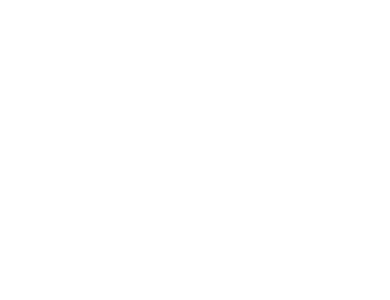
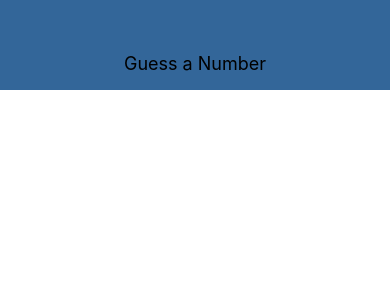
Before and after one commit to bee-squared/guess-a-number, a React Native app: screen / in a window 390 px wide. Shown: the top 300 px of the page. Built offline with nearby package versions, Linux system fonts and the light colour scheme.

Commit message:
render header on app

```diff
--- a/App.js
+++ b/App.js
@@ -1,14 +1,17 @@
 import React from 'react';
 import { StyleSheet, View } from 'react-native';
+import Header from './components/Header'
 
 export default function App() {
   return (
     <View style={styles.container}>
-
+      <Header title='Guess a Number'/>
     </View>
   );
 }
 
 const styles = StyleSheet.create({
-
+  screen: {
+    flex: 1,
+  }
 });
--- a/components/Header.js
+++ b/components/Header.js
@@ -1,7 +1,7 @@
 import React from 'react';
 import { View, Text, StyleSheet } from 'react-native';
 
-const Header = () => {
+const Header = (props) => {
   return (
     <View style={styles.header}>
       <Text style={styles.headerTitle}>{props.title}</Text>
@@ -11,14 +11,16 @@
 
 const styles = StyleSheet.create({
   header: {
-    width: '100%';
-    height: 90;
-    paddingTop: 36;
-    backgroundColor: '#336699';
-    alignItems: center;
+    width: '100%',
+    height: 90,
+    paddingTop: 36,
+    backgroundColor: '#336699',
+    alignItems: 'center',
+    justifyContent: 'center',
   },
   headerTitle: {
-
+    color: 'black',
+    fontSize: 18,
   }
 });
 
```
